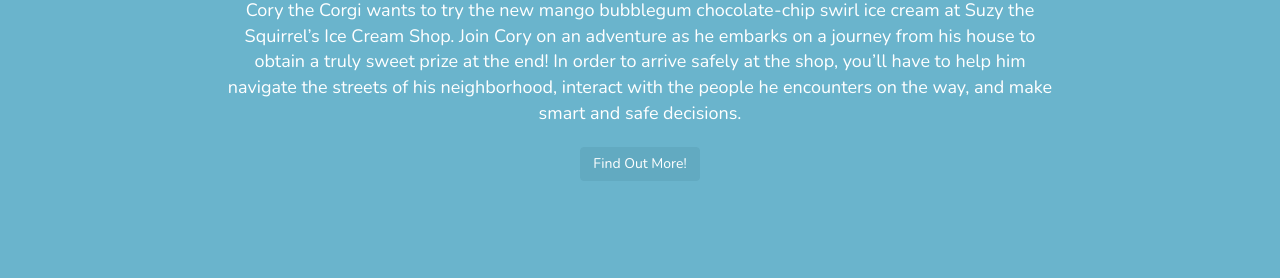
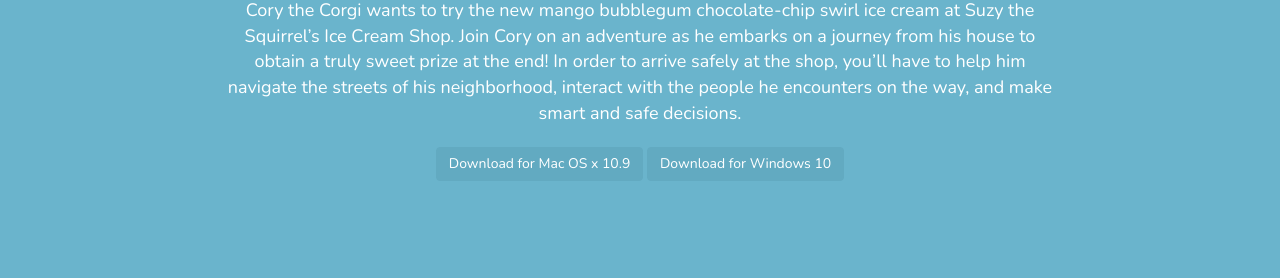
Before and after one commit to corytown/corytown, a plain HTML site: page index.html in a window 1280 px wide. Shown: the part 492-770 px from the top of the page. Drawn offline with nearby package versions, Linux system fonts and the light colour scheme; files that its build step writes are made by us from their sources; files whose address does not match are found by name.

Commit message:
Update index.html

```diff
--- a/index.html
+++ b/index.html
@@ -63,7 +63,8 @@
                 <div class="col-lg-12">
                     <h1><img src="https://preview.ibb.co/msjL75/corytown1.png"></img></h1>
                     <p>Cory the Corgi wants to try the new mango bubblegum chocolate-chip swirl ice cream at Suzy the Squirrel’s Ice Cream Shop. Join Cory on an adventure as he embarks on a journey from his house to obtain a truly sweet prize at the end! In order to arrive safely at the shop, you’ll have to help him navigate the streets of his neighborhood, interact with the people he encounters on the way, and make smart and safe decisions. </p>
-                    <a class="btn btn-default page-scroll" href="#about">Find Out More!</a>
+                    <a class="btn btn-default page-scroll" href="#about">Download for Mac OS x 10.9</a>
+                    <a class="btn btn-default page-scroll" href="#about">Download for Windows 10</a>
                     <div class="houses">
                     <img src="https://image.ibb.co/kFB8S5/houses.png" alt="houses"></img></div>
                 </div>
```
